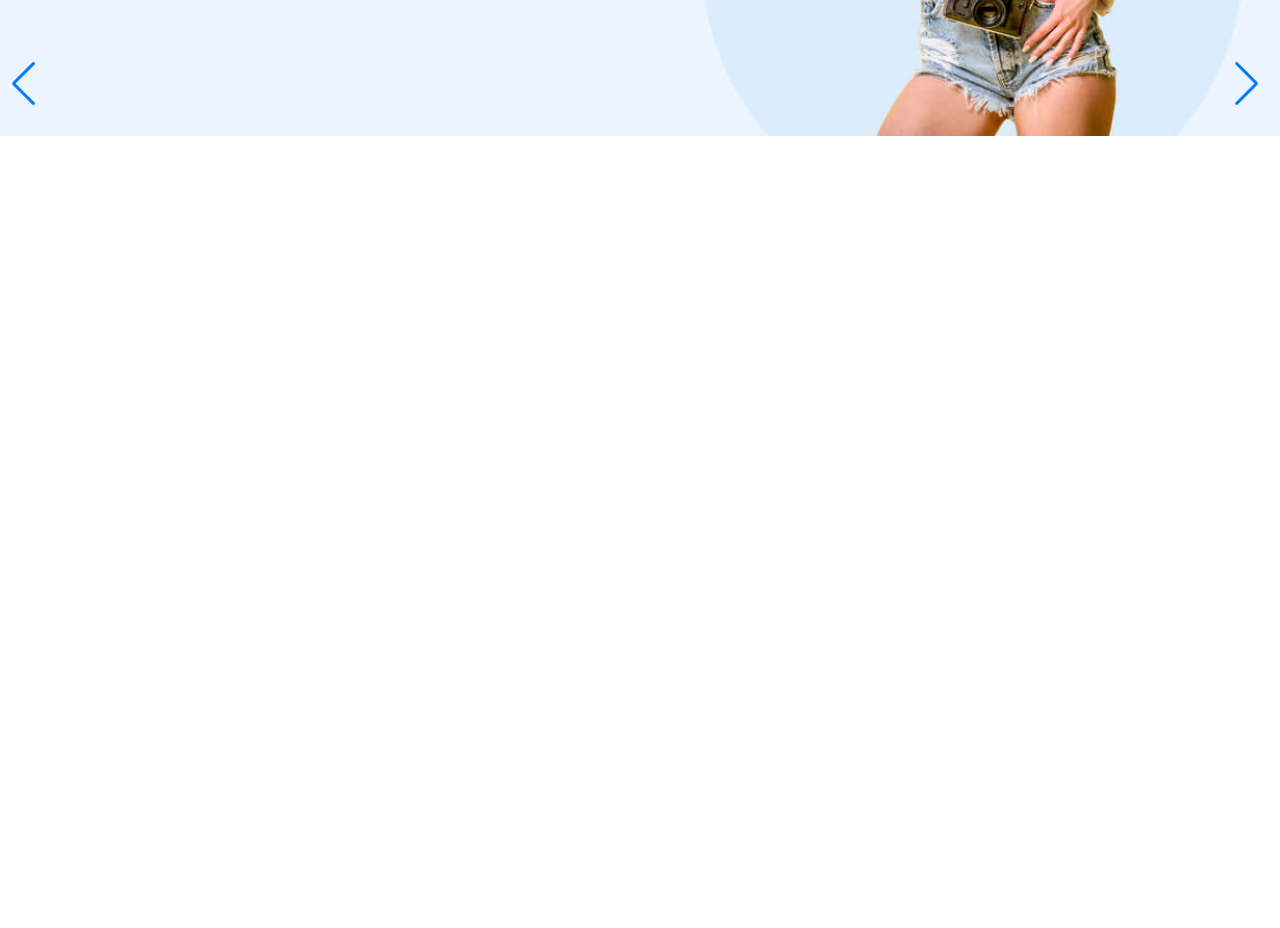
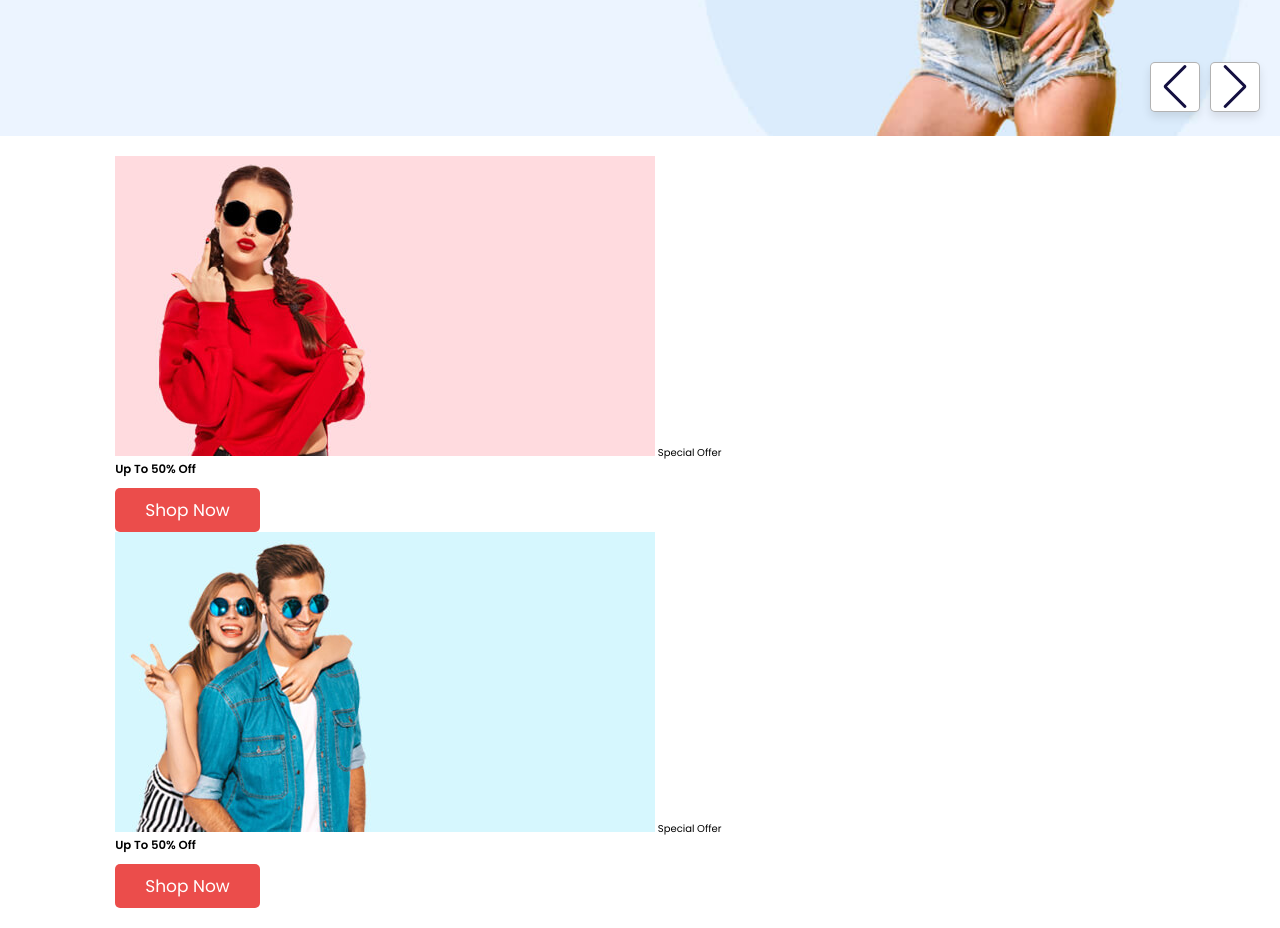
Before and after one commit to RodicaNegura/fashion-website-HTML--SASS---JavaScript, a plain HTML site: page index.html in a window 1280 px wide. Shown: the part 460-1388 px from the top of the page. Before the commit the page ends 800 px from the top, so only its background shows below. Drawn offline with nearby package versions, Linux system fonts and the light colour scheme.

Commit message:
adding banner section

```diff
--- a/css/style.scss
+++ b/css/style.scss
@@ -191,6 +191,23 @@ section {
   .swiper-button-prev {
     top: 90%;
     right: 8rem;
+    left: auto;
+  }
+}
+
+.swiper-button-next,
+.swiper-button-prev {
+  height: 5rem;
+  width: 5rem;
+  border-radius: 0.5rem;
+  background: #fff;
+  box-shadow: $box-shadow;
+  border: $border;
+  color: $black;
+
+  &:hover {
+    background: $black;
+    color: #fff;
   }
 }
 
--- a/index.html
+++ b/index.html
@@ -62,6 +62,24 @@
       </div>
     </section>
 
+    <section class="banner-container">
+      <div class="banner">
+        <div class="content">
+          <img src="/images/shop_banner_img1.jpg" alt="">
+          <span>special offer</span>
+          <h3>up to 50% off</h3>
+          <a href="#" class="btn">shop now</a>
+        </div>
+      </div>
+      <div class="banner">
+        <div class="content">
+          <img src="/images/shop_banner_img2.jpg" alt="">
+          <span>special offer</span>
+          <h3>up to 50% off</h3>
+          <a href="#" class="btn">shop now</a>
+        </div>
+      </div>
+    </section>
 
     <script src="https://cdn.jsdelivr.net/npm/swiper@8/swiper-bundle.min.js"></script>
     <script src="/js/script.js"></script>
```
Also changed, not shown: css/style.css, 1 other file.
